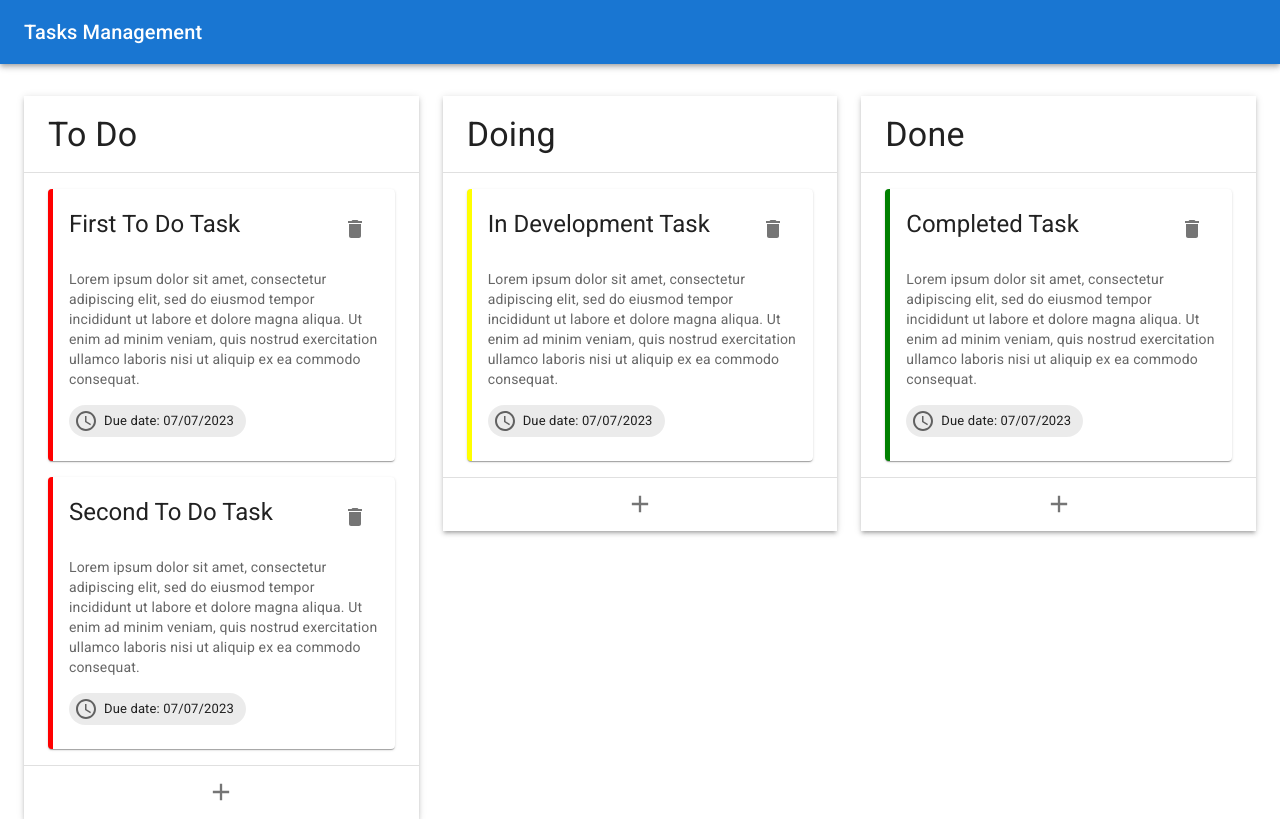
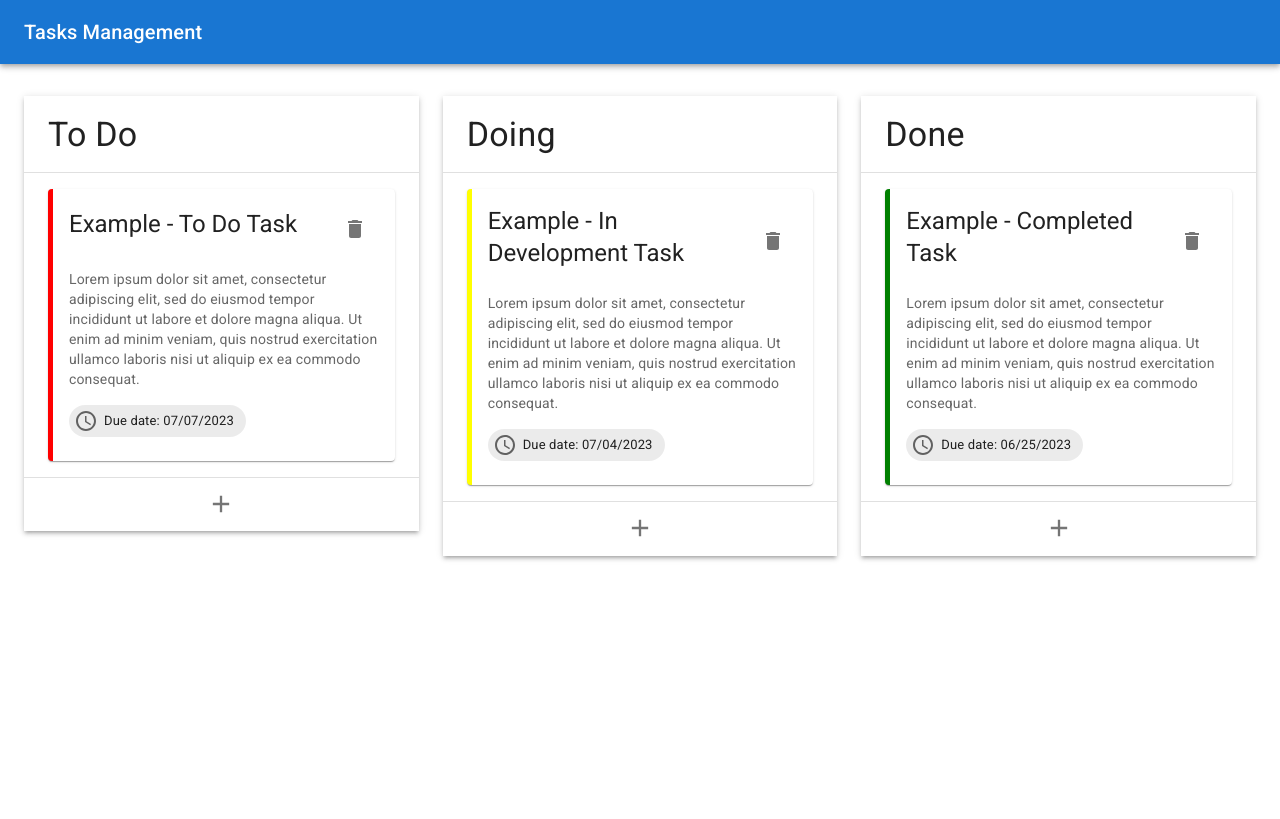
Before and after one commit to evgomes/react-task-management, a React (Create React App) app: page / in a window 1280 px wide. Built offline with nearby package versions, Linux system fonts and the light colour scheme.

Commit message:
Logic to persist app state to local storage

```diff
--- a/package.json
+++ b/package.json
@@ -18,6 +18,8 @@
     "react-dom": "^18.2.0",
     "react-redux": "^8.1.1",
     "react-scripts": "5.0.1",
+    "redux-persist": "^6.0.0",
+    "redux-thunk": "^2.4.2",
     "uuid": "^9.0.0",
     "web-vitals": "^2.1.4"
   },
--- a/src/index.js
+++ b/src/index.js
@@ -6,6 +6,8 @@ import reportWebVitals from './reportWebVitals';
 
 import store from './state/store'
 import { Provider } from 'react-redux'
+import { PersistGate } from 'redux-persist/integration/react'
+import { persistStore } from 'redux-persist'
 
 import { LocalizationProvider } from '@mui/x-date-pickers';
 import { AdapterMoment } from '@mui/x-date-pickers/AdapterMoment'
@@ -16,13 +18,17 @@ import '@fontsource/roboto/400.css';
 import '@fontsource/roboto/500.css';
 import '@fontsource/roboto/700.css';
 
+let persistor = persistStore(store);
+
 const root = ReactDOM.createRoot(document.getElementById('root'));
 root.render(
   <React.StrictMode>
     <Provider store={store}>
-      <LocalizationProvider dateAdapter={AdapterMoment}>
-        <App />
-      </LocalizationProvider>
+      <PersistGate loading={null} persistor={persistor}>
+        <LocalizationProvider dateAdapter={AdapterMoment}>
+          <App />
+        </LocalizationProvider>
+      </PersistGate>
     </Provider>
   </React.StrictMode>
 );
--- a/src/state/reducers/tasks/tasksSlice.js
+++ b/src/state/reducers/tasks/tasksSlice.js
@@ -7,7 +7,7 @@ import { TODO, DOING, DONE } from '../../../constants/task-status';
 
 const initialState = [
   createTask({
-    name: "First To Do Task",
+    name: "Example - To Do Task",
     description: "Lorem ipsum dolor sit amet, consectetur adipiscing elit, sed do eiusmod tempor incididunt ut labore et dolore magna aliqua. Ut enim ad minim veniam, quis nostrud exercitation ullamco laboris nisi ut aliquip ex ea commodo consequat.",
     dueDate: moment().add({ days: 7 }).toDate(),
     status: TODO,
@@ -15,25 +15,17 @@ const initialState = [
   }),
 
   createTask({
-    name: "Second To Do Task",
+    name: "Example - In Development Task",
     description: "Lorem ipsum dolor sit amet, consectetur adipiscing elit, sed do eiusmod tempor incididunt ut labore et dolore magna aliqua. Ut enim ad minim veniam, quis nostrud exercitation ullamco laboris nisi ut aliquip ex ea commodo consequat.",
-    dueDate: moment().add({ days: 7 }).toDate(),
-    status: TODO,
-    order: 2
-  }),
-
-  createTask({
-    name: "In Development Task",
-    description: "Lorem ipsum dolor sit amet, consectetur adipiscing elit, sed do eiusmod tempor incididunt ut labore et dolore magna aliqua. Ut enim ad minim veniam, quis nostrud exercitation ullamco laboris nisi ut aliquip ex ea commodo consequat.",
-    dueDate: moment().add({ days: 7 }).toDate(),
+    dueDate: moment().add({ days: 4 }).toDate(),
     status: DOING,
     order: 1
   }),
 
   createTask({
-    name: "Completed Task",
+    name: "Example - Completed Task",
     description: "Lorem ipsum dolor sit amet, consectetur adipiscing elit, sed do eiusmod tempor incididunt ut labore et dolore magna aliqua. Ut enim ad minim veniam, quis nostrud exercitation ullamco laboris nisi ut aliquip ex ea commodo consequat.",
-    dueDate: moment().add({ days: 7 }).toDate(),
+    dueDate: moment().add({ days: -5 }).toDate(),
     status: DONE,
     order: 1
   }),
--- a/src/state/store.js
+++ b/src/state/store.js
@@ -1,8 +1,23 @@
+import storage from 'redux-persist/lib/storage'
+import { persistReducer } from 'redux-persist'
 import { configureStore } from '@reduxjs/toolkit'
+import { combineReducers } from "redux"
+import thunk from 'redux-thunk'
 import tasksSlice from './reducers/tasks/tasksSlice'
 
+const reducers = combineReducers({
+    tasks: tasksSlice,
+});
+
+const persistConfig = {
+    key: 'root',
+    storage
+};
+
+const persistedReducer = persistReducer(persistConfig, reducers);
+
 export default configureStore({
-    reducer: {
-        tasks: tasksSlice
-    },
-})
+    reducer: persistedReducer,
+    devTools: process.env.NODE_ENV !== 'production',
+    middleware: [thunk]
+});
```
Also changed, not shown: 1 other file (tests, documents, lock files or other folders).
